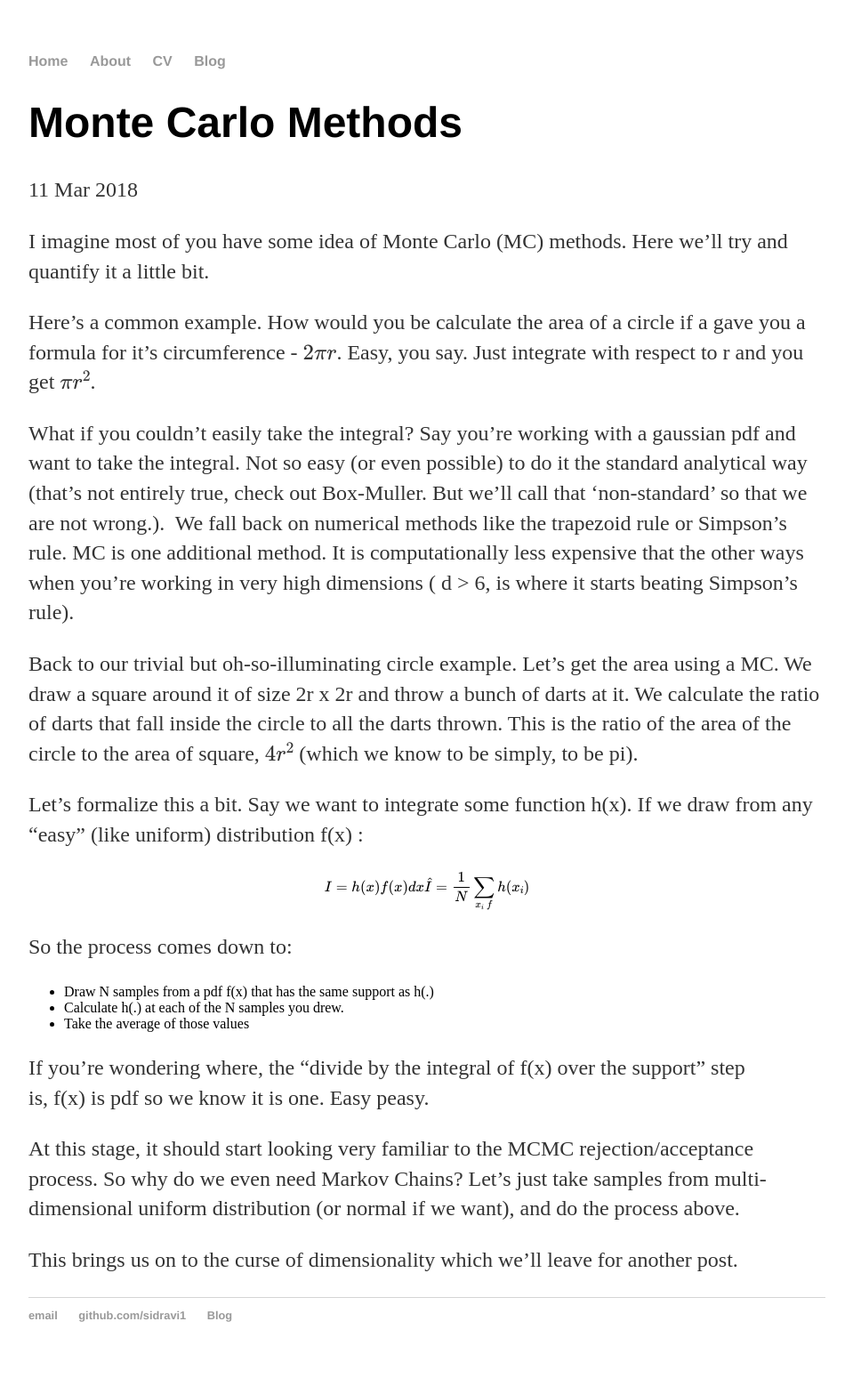
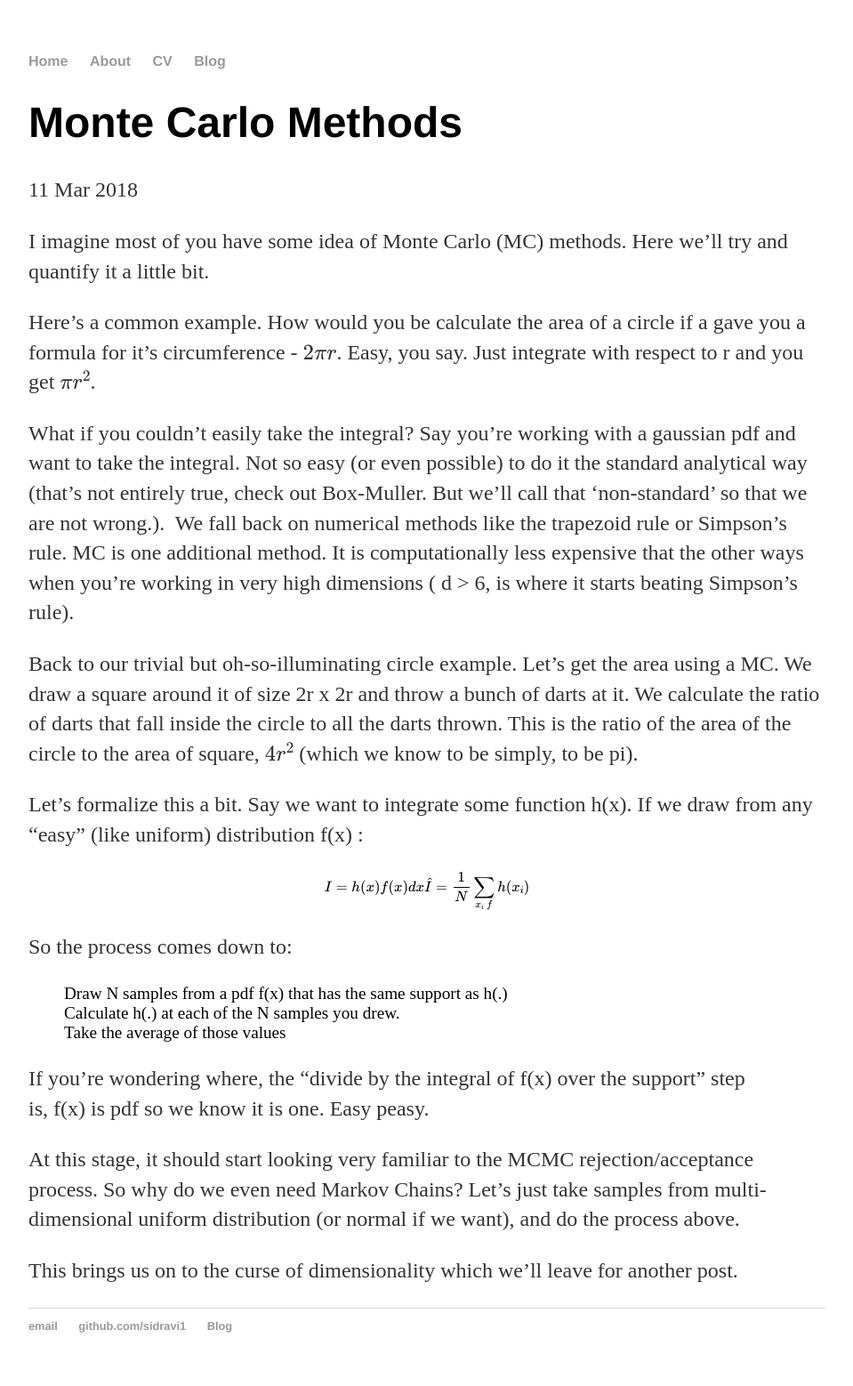
Before and after one commit to sidravi1/sidravi1.github.io, a Jekyll site: the page built from _posts/2018-03-11-monte-carlo-methods.md, in a window 1280 px wide. Shown: the whole page at 89% size, without its empty margins (160-1119 px from the left). Built offline with Jekyll 4.4.1, drawn with Linux system fonts in a browser that asks for light colours; formulas are drawn with MathJax 3.

Commit message:
testing Mathjax

```diff
--- a/css/main.css
+++ b/css/main.css
@@ -38,7 +38,7 @@ ul.post {
     font-size: 1.2em;
 }
 
-p.post ul li {
+div.post ul li {
     font-size: 1.2em;
     list-style: none;
 }
```
